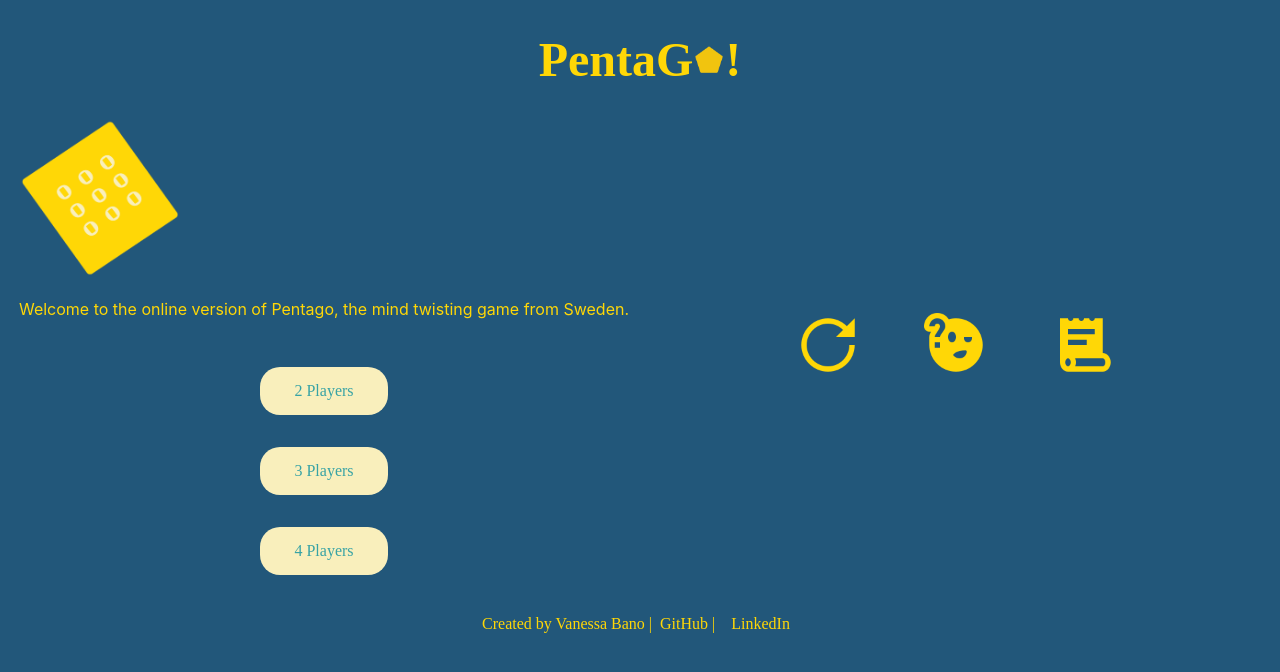
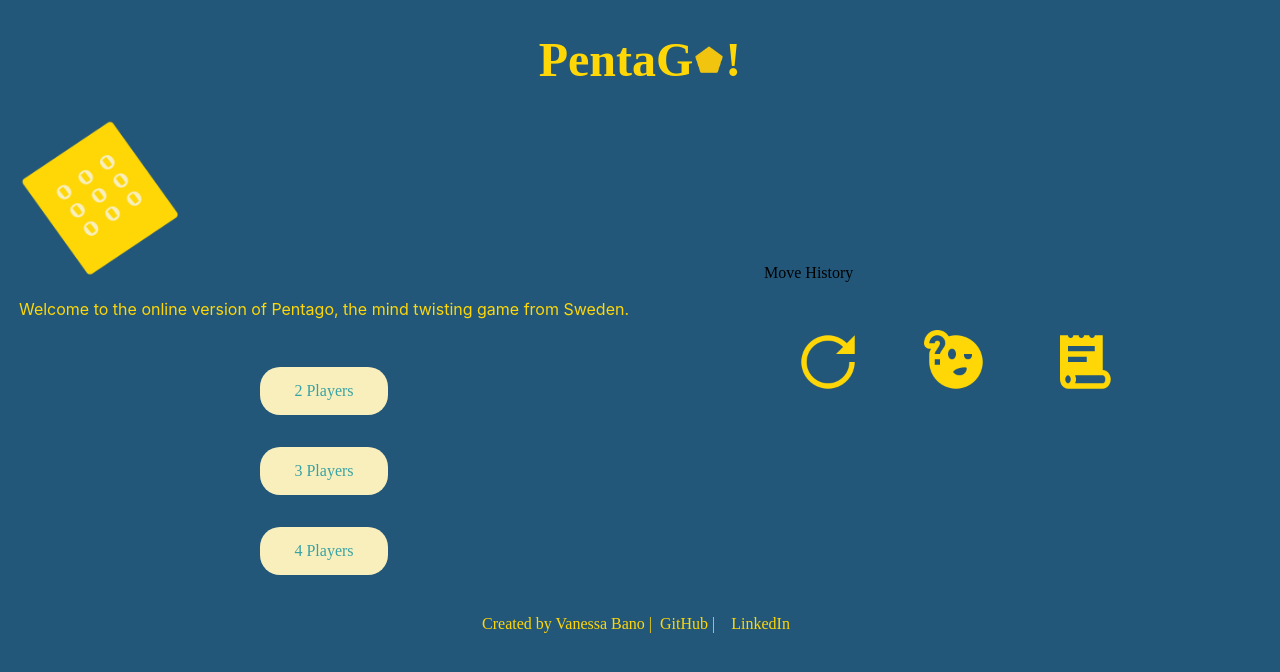
Before and after one commit to vtbano/Pentago, a React (Create React App) app: page / in a window 1280 px wide. Both pictures are taken after a click on the picture 1084 px from the left and 345 px from the top of the page. Shown: the top 672 px of the page. Built offline with nearby package versions, Linux system fonts and the light colour scheme; a web font is replaced by a local one.

Commit message:
add getLocalStorage Function, useEffect within App, and MoveHistory component

```diff
--- a/src/App.js
+++ b/src/App.js
@@ -1,4 +1,4 @@
-import React, { useState } from "react";
+import React, { useEffect, useState } from "react";
 import "./App.css";
 import LandingPageButtons from "./LandingPageButtons.js";
 import Gameboard from "./GameBoard.js";
@@ -8,11 +8,21 @@ import WinGame from "./WinGame.js";
 import TieGameRestart from "./TieGameRestart.js";
 import gameResultType from "./gameResultType.js";
 
+const getLocalStorage = () => {
+  let moves = localStorage.getItem("list");
+  if (moves) {
+    return (moves = JSON.parse(localStorage.getItem("moves")));
+  } else {
+    return [];
+  }
+};
+
 const App = () => {
   const [display, setDisplay] = useState(false);
   const [players, setPlayers] = useState([]);
   const [winPlayer, setWinPlayer] = useState(null);
   const [gameResult, setGameResult] = useState(gameResultType.InitialGame);
+  const [moves, setMoves] = useState(getLocalStorage());
 
   const topContainerDisplay = (gameResult, winPlayer) => {
     if (gameResult === "InitialGame") {
@@ -23,6 +33,10 @@ const App = () => {
       return <WinGame winPlayer={winPlayer} />;
     }
   };
+
+  useEffect(() => {
+    localStorage.setItem("moves", JSON.stringify(moves));
+  }, [moves]);
 
   return (
     <React.Fragment>
@@ -50,6 +64,7 @@ const App = () => {
               gameResult={gameResult}
               setWinPlayer={setWinPlayer}
               winPlayer={winPlayer}
+              setMoves={setMoves}
             />
           ) : (
             <LandingPageButtons
@@ -63,14 +78,13 @@ const App = () => {
         </div>
         <article className="option-buttons">
           <OptionButtons
-            setDisplay={setDisplay}
-            setPlayers={setPlayers}
             topContainer={() => topContainerDisplay(gameResult, winPlayer)}
             resetGame={() => {
               setGameResult(gameResultType.InitialGame);
               setPlayers([]);
               setDisplay(false);
             }}
+            moves={moves}
           />
         </article>
       </section>
--- a/src/ArrowButtons.js
+++ b/src/ArrowButtons.js
@@ -15,6 +15,7 @@ const ArrowButtons = ({
   containerStateType,
   setGameResult,
   setWinPlayer,
+  setMoves,
 }) => {
   const nextPlayer = (currentPlayer, players) => {
     console.log("Next Player:", currentPlayer, players);
@@ -72,6 +73,10 @@ const ArrowButtons = ({
             console.log("Change to Mark Space");
             setPlayState(playStateType.markSpace);
             setDisplayContainerState(containerStateType.ActivePlayer);
+            setMoves({
+              ...currentPlayer,
+              move: `Rotate Block ${blockSelected} Left`,
+            });
             nextPlayer(currentPlayer, players);
           }
         }}
@@ -116,6 +121,10 @@ const ArrowButtons = ({
             console.log("Change to Mark Space");
             setPlayState(playStateType.markSpace);
             setDisplayContainerState(containerStateType.ActivePlayer);
+            setMoves({
+              ...currentPlayer,
+              move: `Rotate Block ${blockSelected} Right`,
+            });
             nextPlayer(currentPlayer, players);
           }
         }}
--- a/src/Block.js
+++ b/src/Block.js
@@ -23,6 +23,7 @@ const Block = ({
   containerStateType,
   setGameResult,
   setWinPlayer,
+  setMoves,
 }) => {
   const { flatten } = batteries;
   const boardSpaces = flatten(block);
@@ -60,6 +61,7 @@ const Block = ({
             containerStateType={containerStateType}
             setGameResult={setGameResult}
             setWinPlayer={setWinPlayer}
+            setMoves={setMoves}
           />
         );
       })}
--- a/src/GameBoard.js
+++ b/src/GameBoard.js
@@ -49,6 +49,7 @@ const Gameboard = ({
   gameResult,
   setWinPlayer,
   winPlayer,
+  setMoves,
 }) => {
   const [board, setBoard] = useState(boardArray);
   const { flatten } = batteries;
@@ -225,6 +226,7 @@ const Gameboard = ({
           containerStateType={containerStateType}
           setGameResult={setGameResult}
           setWinPlayer={setWinPlayer}
+          setMoves={setMoves}
         />
       );
     } else if (displayContainerState === "WinState") {
--- /dev/null
+++ b/src/MoveHistory.js
@@ -0,0 +1,11 @@
+import React from "react";
+
+const MoveHistory = ({ moves }) => {
+  return (
+    <div className="moves-container">
+      <div className="moves-title">Move History</div>
+      <p>{moves}</p>
+    </div>
+  );
+};
+export default MoveHistory;
--- a/src/OptionButtons.js
+++ b/src/OptionButtons.js
@@ -1,11 +1,14 @@
 import React, { useState } from "react";
+import MoveHistory from "./MoveHistory.js";
 import Rules from "./Rules.js";
 
-const OptionButtons = ({ resetGame, topContainer }) => {
+const OptionButtons = ({ resetGame, topContainer, moves }) => {
   const [showRules, setShowRules] = useState(false);
+  const [showMoves, setShowMoves] = useState(false);
   return (
     <section className="footer-buttons">
       {showRules && <Rules />}
+      {showMoves && <MoveHistory moves={moves} />}
       <img
         src="./images/icons8-reset-96.png"
         alt="restart button"
@@ -25,6 +28,7 @@ const OptionButtons = ({ resetGame, topContainer }) => {
         src="./images/icons8-activity-history-96.png"
         alt="move history button"
         className="history-button"
+        onClick={() => setShowMoves(!showMoves)}
       />
     </section>
   );
--- a/src/Space.js
+++ b/src/Space.js
@@ -17,6 +17,7 @@ const Space = ({
   containerStateType,
   setGameResult,
   setWinPlayer,
+  setMoves,
 }) => {
   return (
     <div className="space">
@@ -61,6 +62,10 @@ const Space = ({
             } else if (resultCheckWinner === false) {
               setPlayState(playStateType.tileShift);
               setDisplayContainerState(containerStateType.ArrowButtons);
+              setMoves({
+                ...currentPlayer,
+                moves: `Marked on Block${blockIndex} Space${spaceIndex}`,
+              });
             }
           }
         }}
```
